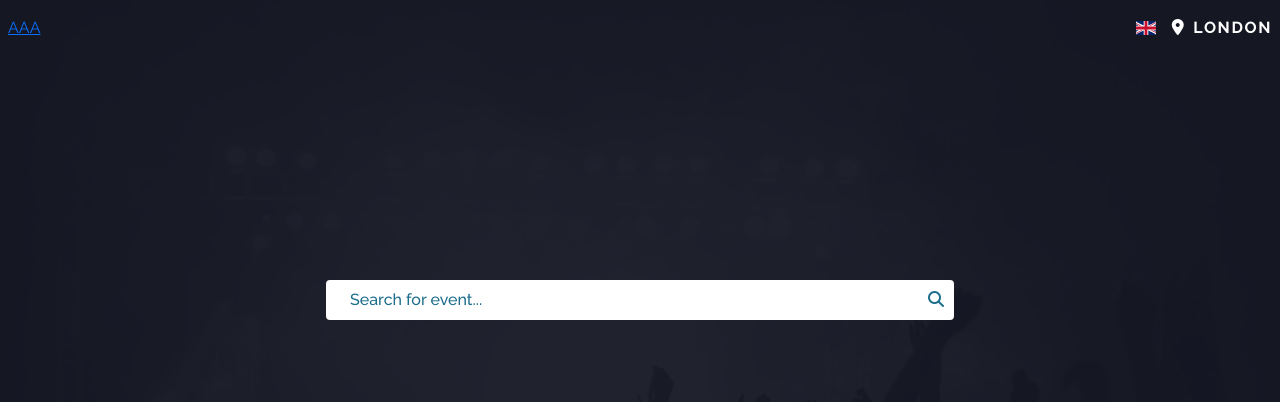
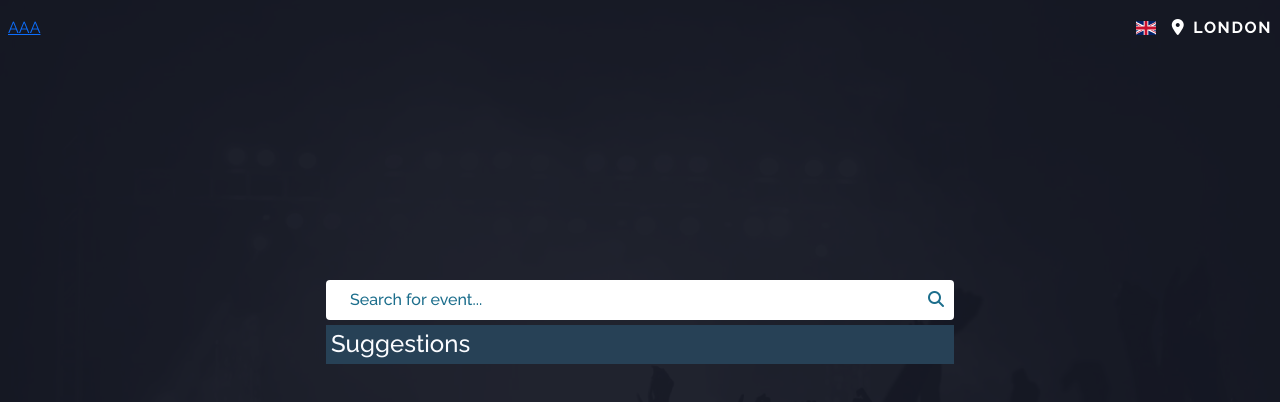
Before and after one commit to Ginjak/London-events, a React (Vite) app: page /search in a window 1280 px wide. Shown: the top 402 px of the page. Built offline with nearby package versions, Linux system fonts and the light colour scheme.

Commit message:
Added some styling to search suggestion and some data displayed like img, title name, genre

```diff
--- a/src/components/Pages/Search/index.jsx
+++ b/src/components/Pages/Search/index.jsx
@@ -1,6 +1,7 @@
 import React, { useEffect, useState } from "react";
 import "./search.css";
 import { fetchEventsByInput } from "../../../eventsActions/eventsActions";
+import { imageSizeApi } from "../../../eventsActions/utilityFunctions";
 
 const Search = () => {
   const [inputValue, setInputValue] = useState("");
@@ -75,13 +76,28 @@ const Search = () => {
                   <i className="fa-solid fa-magnifying-glass"></i>
                 </button>
               </form>
-              {filteredEvents &&
-                inputValue.length > 3 &&
-                filteredEvents.map((event, index) => (
-                  <p className="text-white" key={index}>
-                    {event.name}
-                  </p>
-                ))}
+              <div className="result-wraper">
+                <h4 className="result-heading m-0">Suggestions</h4>
+                {filteredEvents &&
+                  inputValue.length > 3 &&
+                  filteredEvents.map((event) => (
+                    <>
+                      <div className="result d-flex" key={event.id}>
+                        <img
+                          className="result-img"
+                          src={imageSizeApi(event.images, 100)}
+                          alt={`${event.name} image`}
+                        />
+                        <div className="result-details d-flex flex-column justify-content-between">
+                          <h5 className="result-title m-0">{event.name}</h5>
+                          <p className="genre m-0">
+                            {event.classifications[0].genre.name}
+                          </p>
+                        </div>
+                      </div>
+                    </>
+                  ))}
+              </div>
             </div>
           </div>
         </div>
--- a/src/components/Pages/Search/search.css
+++ b/src/components/Pages/Search/search.css
@@ -56,3 +56,37 @@
   color: var(--light-blue);
   transition: transform 0.2s linear;
 }
+
+/* Result box */
+
+.result-wraper {
+  position: absolute;
+  left: 50%;
+  top: 45px;
+  transform: translate(-50%, 0);
+  width: 50%;
+  background: var(--dark-blue);
+  color: var(--white);
+}
+
+.result-wraper .result-heading {
+  padding: 5px;
+}
+.result {
+  padding: 5px;
+}
+
+.result .result-img {
+  max-width: 100px;
+  object-fit: cover;
+  object-position: center center;
+}
+.result .result-details {
+  padding: 5px;
+}
+.result .result-details .result-title {
+  font-size: 14px;
+}
+.result .result-details .genre {
+  font-size: 12px;
+}
```
